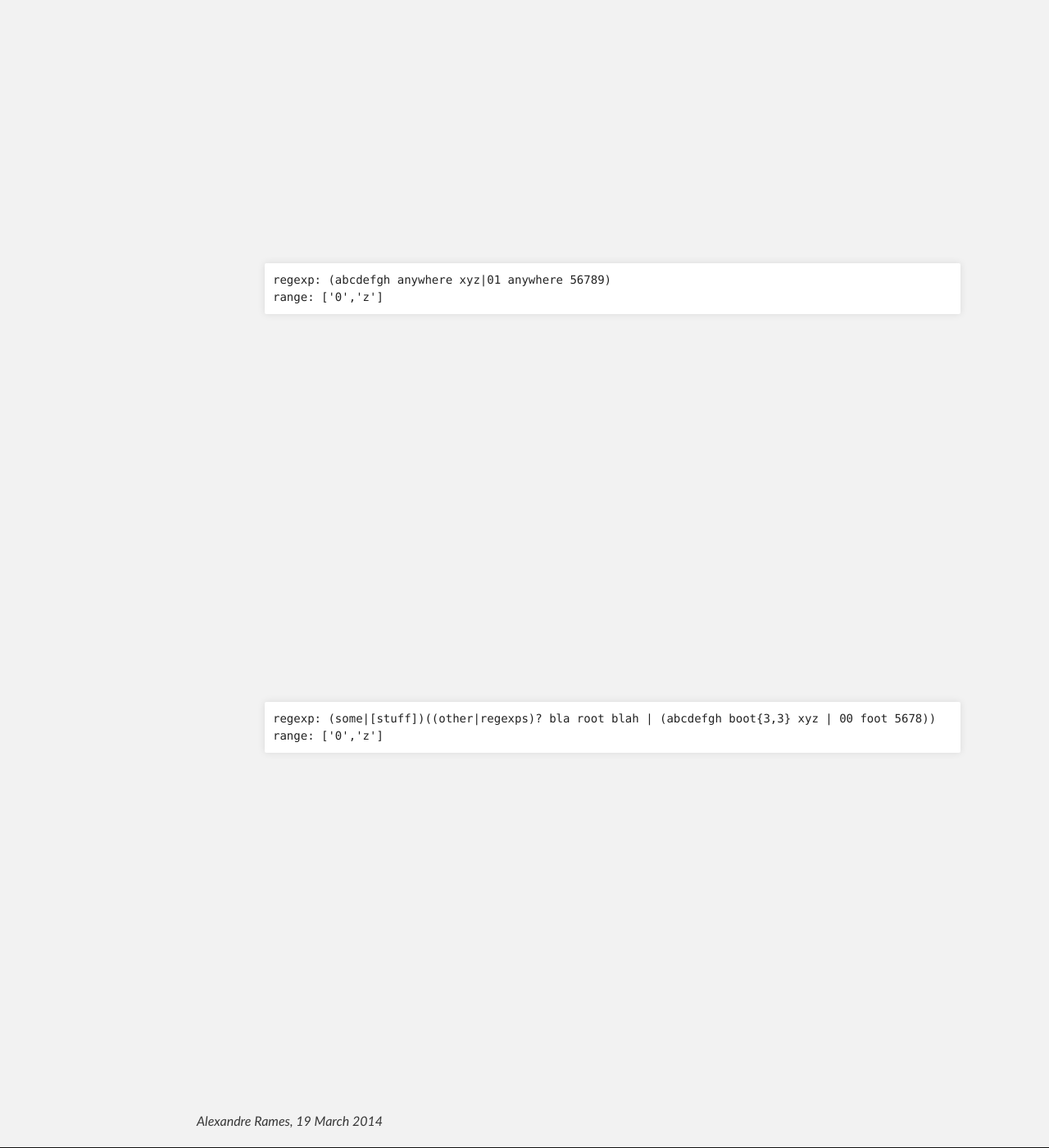
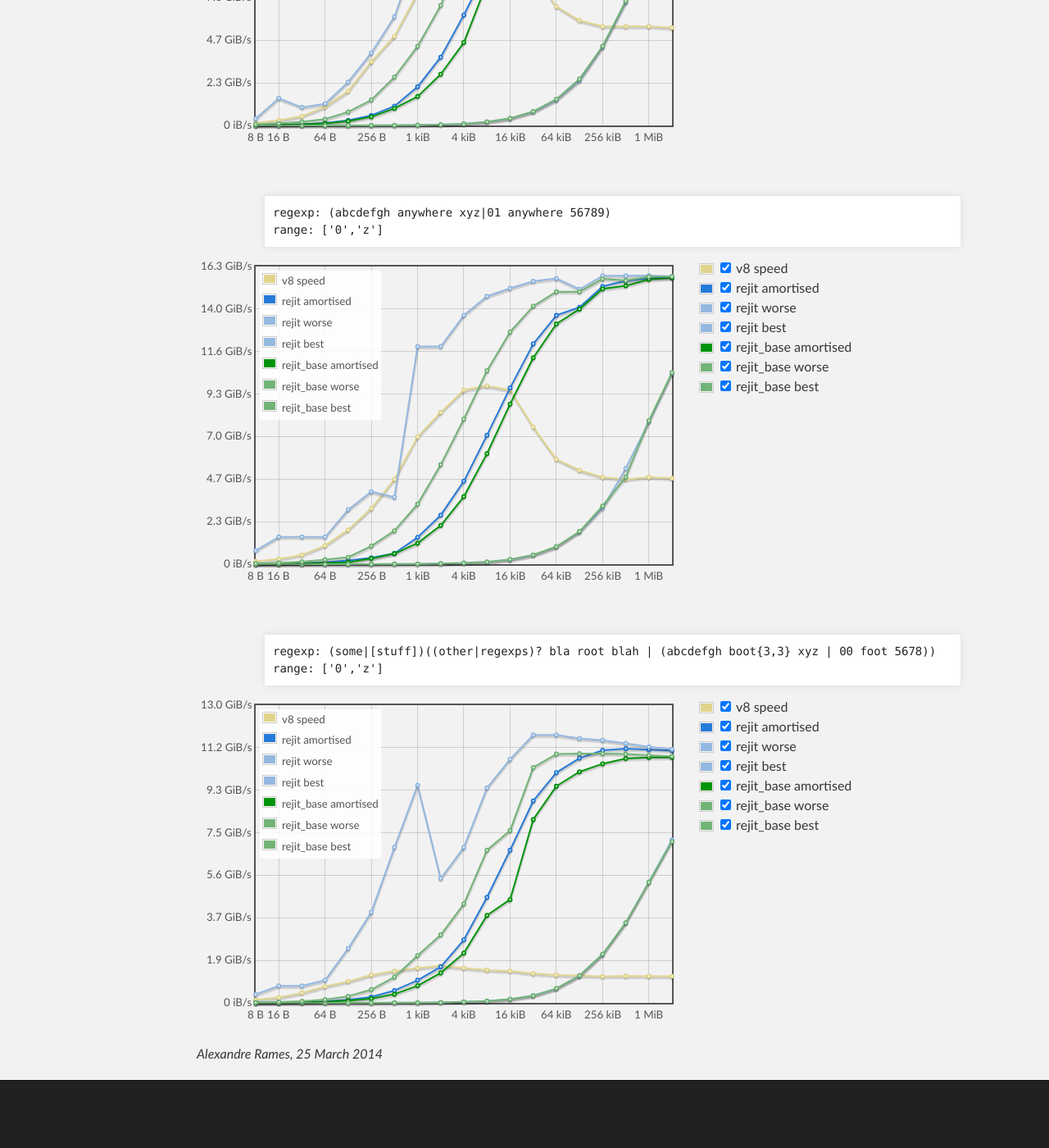
Before and after one commit to coreperf/coreperf.github.io, a Jekyll site: the page built from _posts/2014-03-25-rejit_overhead_work.html, in a window 1280 px wide and 1400 px high, scrolled down 6225 px. Shown: the whole window at 82% size. Built offline with Jekyll 4.4.1, drawn with Linux system fonts in a browser that asks for light colours; after the commit the page ends 7543 px from its top, so only the background shows below that; some of the changed text lies outside the part shown.

Commit message:
Fix blog article about rejit overhead work.

```diff
--- a/_posts/2014-03-25-rejit_overhead_work.html
+++ b/_posts/2014-03-25-rejit_overhead_work.html
@@ -1,22 +1,27 @@
 ---
 layout: post
 title:  "Reduced overhead in rejit"
-date:   2014-03-19
+date:   2014-03-25
 author: Alexandre Rames
 categories: technical
 ---
 
+<p>
 This weekend I spent some time working to reduce the overhead of calling rejit
 to match a regular expression. Below are the usual benchmark results for rejit
 before and after the overhead improvements, and also for v8 as it shows good
 performance for small text sizes.
+<br />
+The SIMD loop used for alternation still shows a high overhead compared to v8.
+</p>
 
-<h2>Info</h2>
+<p>
+<h4>Info</h4>
 Date: 2014/03/25 09:09<br/>
 Command: <code>./tools/benchmarks/run.py --nobuild --engines v8 rejit_base rejit v8</code><br/>
 Arguments: <code>{'jobs': 1, 'verbose': False, 'engines': ['v8', 'rejit_base', 'rejit', 'v8'], 'sizes': [8, 16, 32, 64, 128, 256, 512, 1024, 2048, 4096, 8192, 16384, 32768, 65536, 131072, 262144, 524288, 1048576, 2097152], 'nosimd': False, 'nobuild': True, 'iterations': 100, 'display': False}</code><br/>
-<h3>Machine description</h3>
 
+<h5>Machine description</h5>
 <pre>
 Model Name: MacBook Air
 Model Identifier: MacBookAir5,2
@@ -28,8 +33,8 @@
 L3 Cache: 4 MB
 Memory: 8 GB
 </pre>
-<h3>Engines versions</h3>
 
+<h5>Engines versions</h5>
 <table style="text-align:right;">
 <tr><td>engine</td><td style="padding-left:50px;">commit</td></tr><tr>
   <td>rejit</td><td style="padding-left:50px;"><pre style="padding:0 0 0 0;margin:0 0 0 0;">c793bc7976c4ed69be22290a8ced8a84f525a869</pre></td>
@@ -41,7 +46,12 @@
   <td>v8</td><td style="padding-left:50px;"><pre style="padding:0 0 0 0;margin:0 0 0 0;">f9c0fea0082debd9511de1ee42376d8b6979f8e6</pre></td>
 </tr>
 </table>
-<h2>Results</h2>
+
+<h4>Results</h4>
+<script language="javascript" type="text/javascript" src="/resources/js/flot/jquery.min.js"> </script>
+<script language="javascript" type="text/javascript" src="/resources/js/flot/jquery.flot.min.js"> </script>
+<script language="javascript" type="text/javascript" src="/resources/js/flot/jquery.flot.time.min.js"> </script>
+<script language="javascript" type="text/javascript" src="/resources/js/flot_utils.js"> </script>
 
 <table>
 
@@ -669,3 +679,4 @@
       </script>
     </td>
 </table>
+</p>
```
